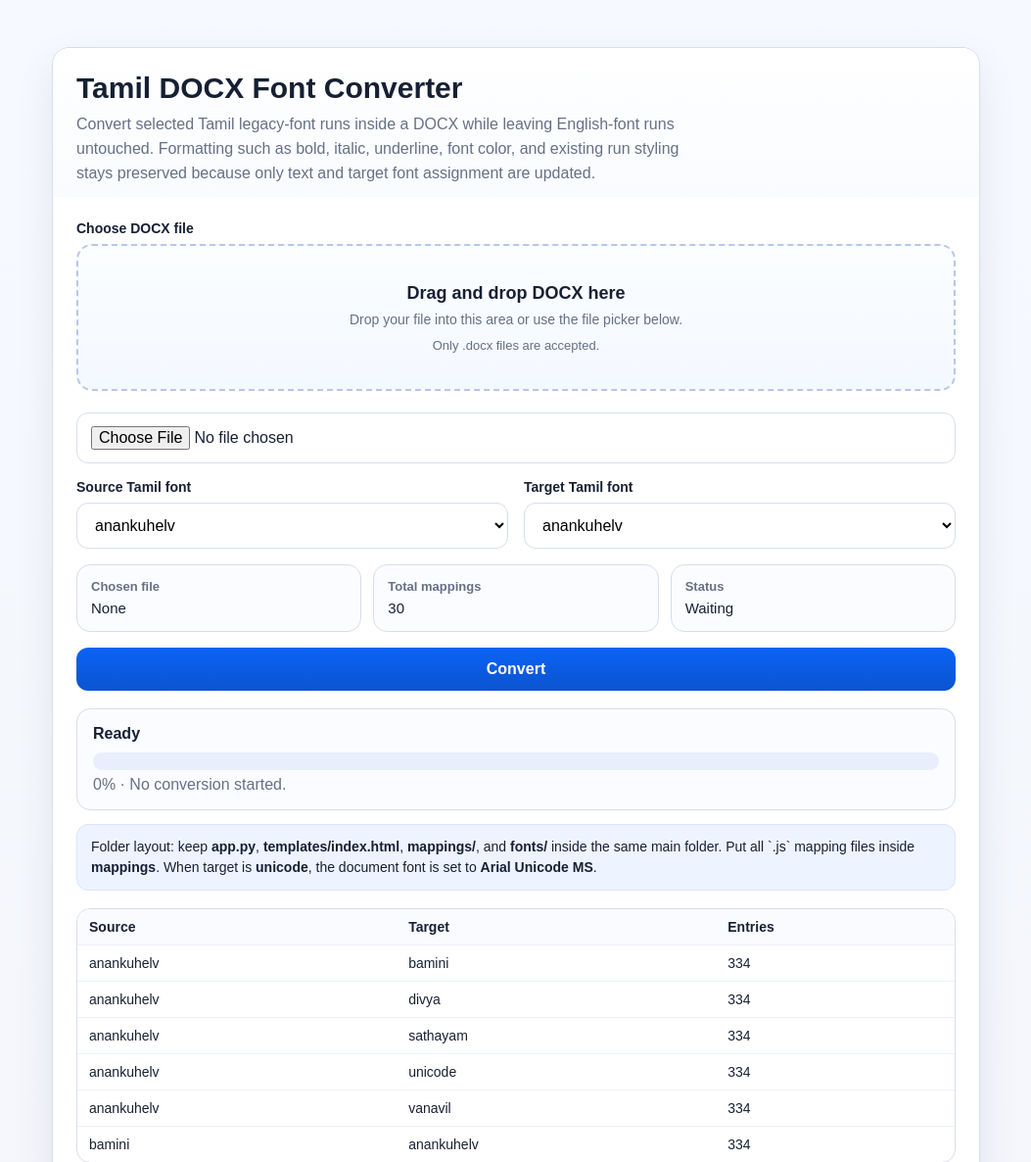
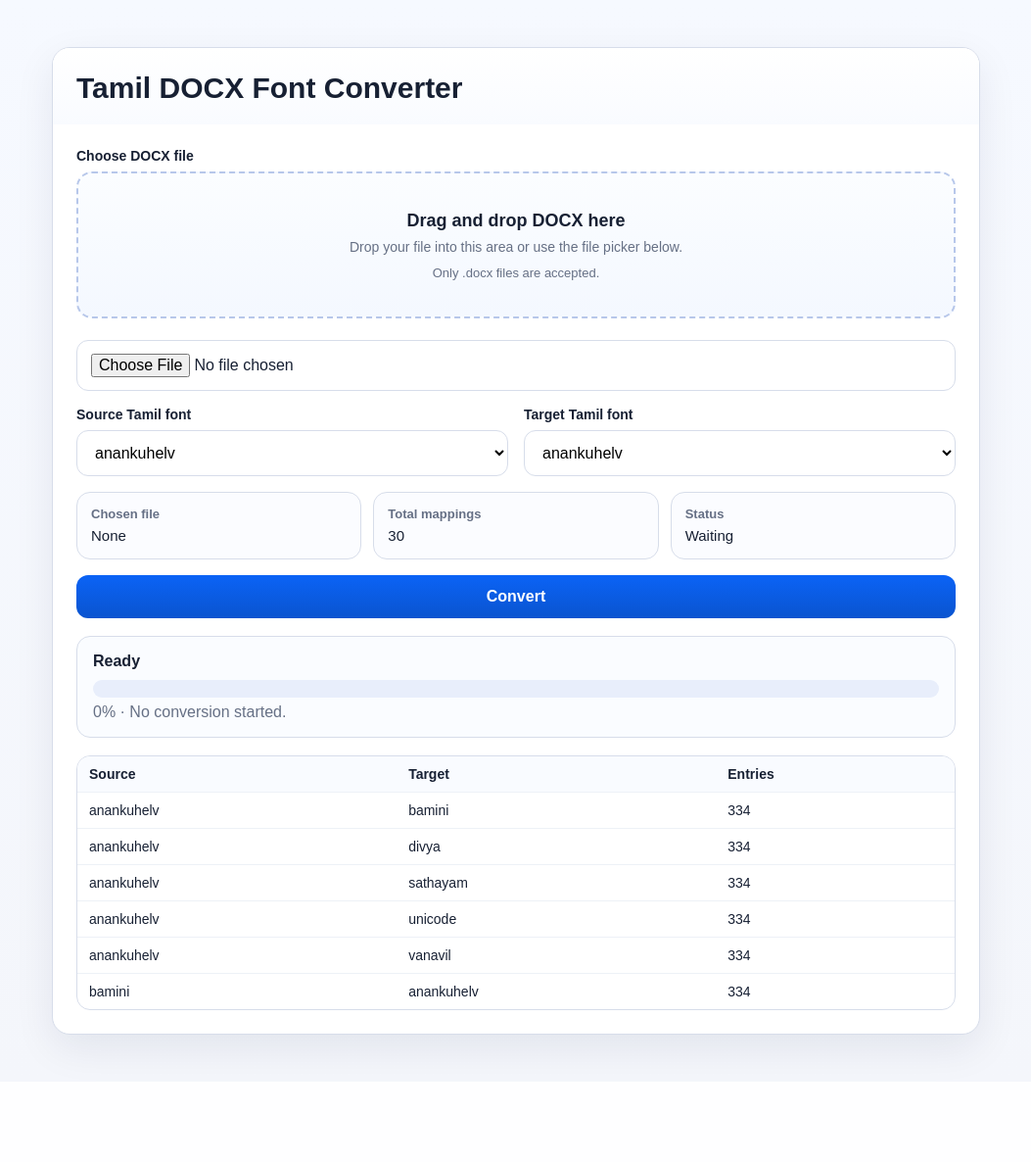
Before and after one commit to Vicky29031992/Docxtamilfontconverter, a Flask app: page / in a window 1280 px wide. Shown: the top 1186 px of the page at 98% size, without its empty margins (113-1166 px from the left). After the commit the page ends 1091 px from the top, so only its background shows below. Run offline with Flask 3, Linux system fonts and the light colour scheme.

```diff
--- a/templates/index.html
+++ b/templates/index.html
@@ -31,7 +31,6 @@
     <div class="card">
       <div class="head">
         <h1>Tamil DOCX Font Converter</h1>
-        <p class="sub">Convert selected Tamil legacy-font runs inside a DOCX while leaving English-font runs untouched. Formatting such as bold, italic, underline, font color, and existing run styling stays preserved because only text and target font assignment are updated.</p>
       </div>
       <div class="body">
         <div class="grid">
@@ -76,8 +75,6 @@
           <div class="bar"><div class="fill" id="fill"></div></div>
           <div class="muted"><span id="percent">0%</span> · <span id="detail">No conversion started.</span></div>
         </div>
-
-        <div class="note">Folder layout: keep <b>app.py</b>, <b>templates/index.html</b>, <b>mappings/</b>, and <b>fonts/</b> inside the same main folder. Put all `.js` mapping files inside <b>mappings</b>. When target is <b>unicode</b>, the document font is set to <b>Arial Unicode MS</b>.</div>
 
         <div class="pairList">
           <table>
```
